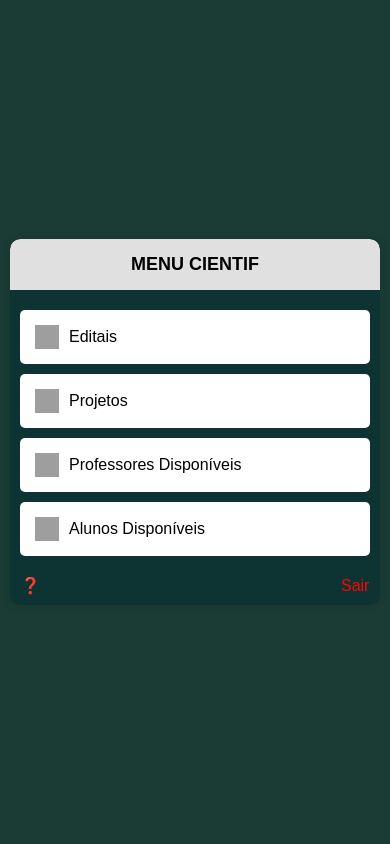
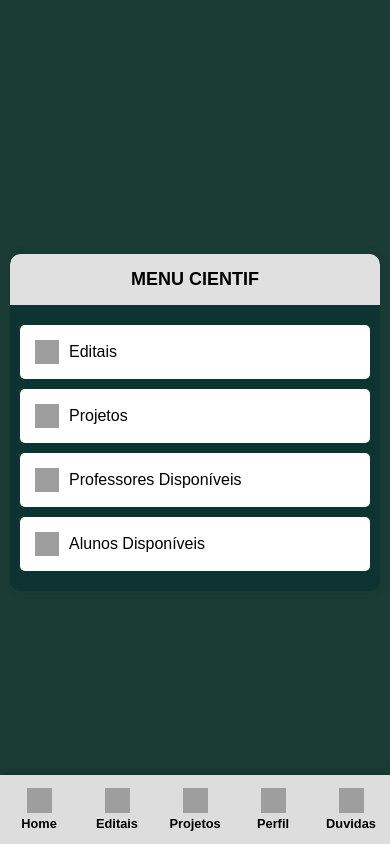
Before and after one commit to 3d5onLP/SUAC, a PHP site: page /view_menu.html in a window 390 px wide. Run offline with PHP 8.4, Linux system fonts and the light colour scheme; grey boxes are pictures that could not be loaded.

Commit message:
Botões menu
Adicionei botões ao menu responsivo

```diff
--- a/VIEW/VIEW_MENU/view_menu.css
+++ b/VIEW/VIEW_MENU/view_menu.css
@@ -120,12 +120,64 @@ footer{
 }
 
 .interrogacao{
-  margin-right: 40%;
+  margin-right: 0px;
 
 }
 
 .sair{
-  margin-left: 40%;
+  margin-left: 88%;
   color: red;
 
 }
+
+/*Menu para celulares/responsivos*/
+.bottom-nav {
+  position: fixed;
+  bottom: 0;
+  left: 0;
+  width: 100%;
+  background-color: rgb(221, 221, 221);
+  display: flex;
+  justify-content: space-around;
+  align-items: center;
+  padding: 8px 0;
+  box-shadow: 0 -2px 8px rgba(0, 0, 0, 0.2);
+  z-index: 9999;
+}
+
+/*Configuração dos itens do menu responsivo*/
+.bottom-nav .nav-item {
+  flex: 1;
+  text-align: center;
+  color: black;
+  text-decoration: none;
+  font-size: 80%;
+  padding: 5px 0;
+  transition: background-color 0.2s;
+  font-weight: bold;
+}
+/*Define o tamanho dos icones*/
+.nav-item img{
+width: 25px;
+height: 25px;
+}
+
+/*Oculta em telas maiores o menu bottom-nav (Menu para celulares/responsivos)*/
+@media (min-width: 768px) {
+.bottom-nav {
+    display: none;
+}
+}
+/*Oculta em telas menores o menu Sidebar (Menu para computadores/telas maiores)*/
+@media (max-width: 768px) {
+  .sidebar {
+    display: none;
+}
+}
+
+/*Teste de ocultação (Menu para computadores/telas maiores)*/
+@media (max-width: 768px) {
+  footer {
+    display: none;
+}
+}
--- a/VIEW/VIEW_MENU/view_menu.html
+++ b/VIEW/VIEW_MENU/view_menu.html
@@ -10,6 +10,14 @@
 </head>
 
 <body>
+    <!--Menu para celulares/responsivos-->
+    <nav class="bottom-nav d-md-none">
+    <a href="/VIEW/VIEW_MENU/view_menu.html" class="nav-item active"><img src="/VIEW/icon/botao-home.png" alt="Home Icon"><br>Home</a>
+    <a href="https://www.ifto.edu.br/noticias/editais-de-apoio-a-pesquisa-no-ambito-do-ifto-sao-publicados/view" class="nav-item"><img src="/VIEW/icon/pesquisa-edital.png" alt="Edital icon"><br>Editais</a>
+    <a href="/VIEW/VIEW_PROJETO/view_projeto.html" class="nav-item"><img src="/VIEW/icon/pesquisa-projeto.png" alt="Projeto icon"><br>Projetos</a>
+    <a href="/VIEW/VIEW_ALUNO/view_aluno.html" class="nav-item"><img src="/VIEW/icon/aluno-icon.png" alt="Aluno icon"><br>Perfil</a>
+    <a href="/VIEW/VIEW_DUVIDAS/view_duvidas.html" class="nav-item"><img src="/VIEW/icon/ponto-de-interrogacao.png" alt="Duvida icon"><br>Duvidas</a>
+    </nav>
     <div class="menu-container">
         <header>
             MENU CIENTIF
```
Also changed, not shown: VIEW/VIEW_PROJETO/view_projeto.css (+52 -0 lines), VIEW/VIEW_PROJETO/view_projeto.html (+8 -0 lines).
